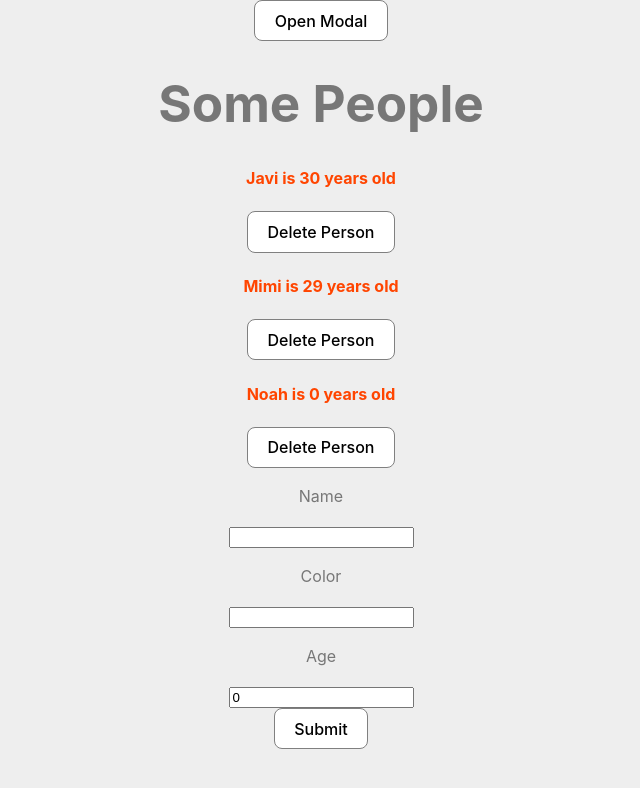
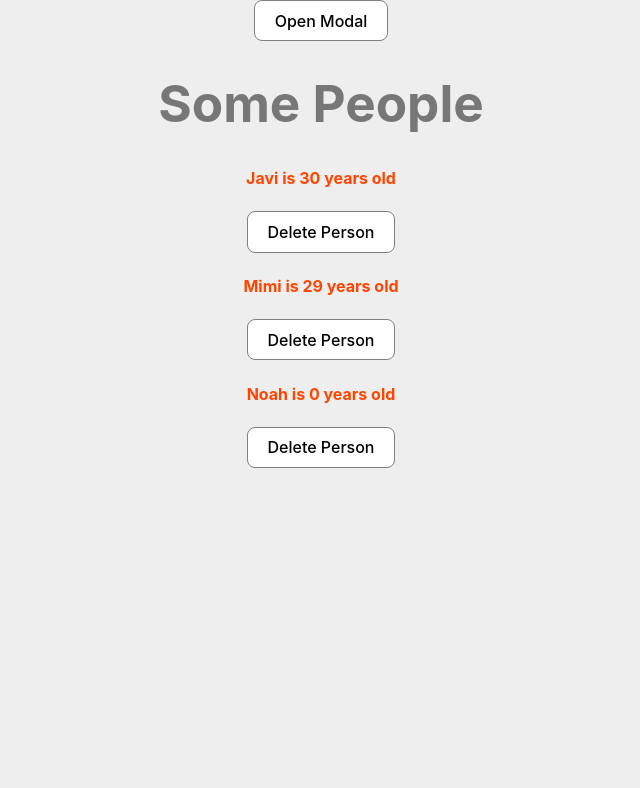
Before and after one commit to JCalHij/my_first_svelte_tutorial, a Svelte app: page / in a window 1280 px wide. Shown: the top 788 px of the page, without its empty margins (319-959 px from the left). Built offline with nearby package versions, Linux system fonts and the light colour scheme.

Commit message:
Dispatching Custom Events

```diff
--- a/src/AddPersonForm.svelte
+++ b/src/AddPersonForm.svelte
@@ -1,4 +1,6 @@
 <script>
+    import { createEventDispatcher } from "svelte";
+
     let name;
     let color;
     let age;
@@ -6,8 +8,15 @@
     let isHider = false;
     let isFleer = false;
 
+    let dispatch = createEventDispatcher();
+
     const handleSubmit = () => {
-        console.log(name, color, age, isFighter, isHider, isFleer);
+        const person = {
+            name: name,
+            color: color,
+            age: age
+        };
+        dispatch("addPerson", person);
     };
 </script>
 
--- a/src/App.svelte
+++ b/src/App.svelte
@@ -15,20 +15,23 @@
   };
 
   let id = 4;
-  let newName = "";
-  let newColor = "";
-  let newAge = 0;
 
-  const onNewPerson = () => {
+  /**
+   *
+   * @param {CustomEvent} e
+   */
+  const onNewPerson = (e) => {
+    const {name, color, age} = e.detail;
     const person = {
       id: id,
-      name: newName,
-      color: newColor,
-      age: newAge,
+      name: name,
+      color: color,
+      age: age,
     };
     people = [...people, person];
 
     id++;
+    toggleModal();
   }
 
   let showModal = false;
@@ -38,7 +41,7 @@
 </script>
 
 <Modal isPromo={false} showModal={showModal} on:click={toggleModal}>
-  <AddPersonForm/>
+  <AddPersonForm on:addPerson={onNewPerson}/>
 </Modal>
 <main>
   <button on:click={toggleModal}>Open Modal</button>
@@ -58,15 +61,4 @@
   {:else}
       <p>There is no one here...</p>
   {/each}
-
-  <p>Name</p>
-  <input type="text" bind:value={newName}>
-  <br>
-  <p>Color</p>
-  <input type="text" bind:value={newColor}>
-  <br>
-  <p>Age</p>
-  <input type="number" bind:value={newAge}>
-  <br>
-  <button on:click={onNewPerson}>Submit</button>
 </main>
```
